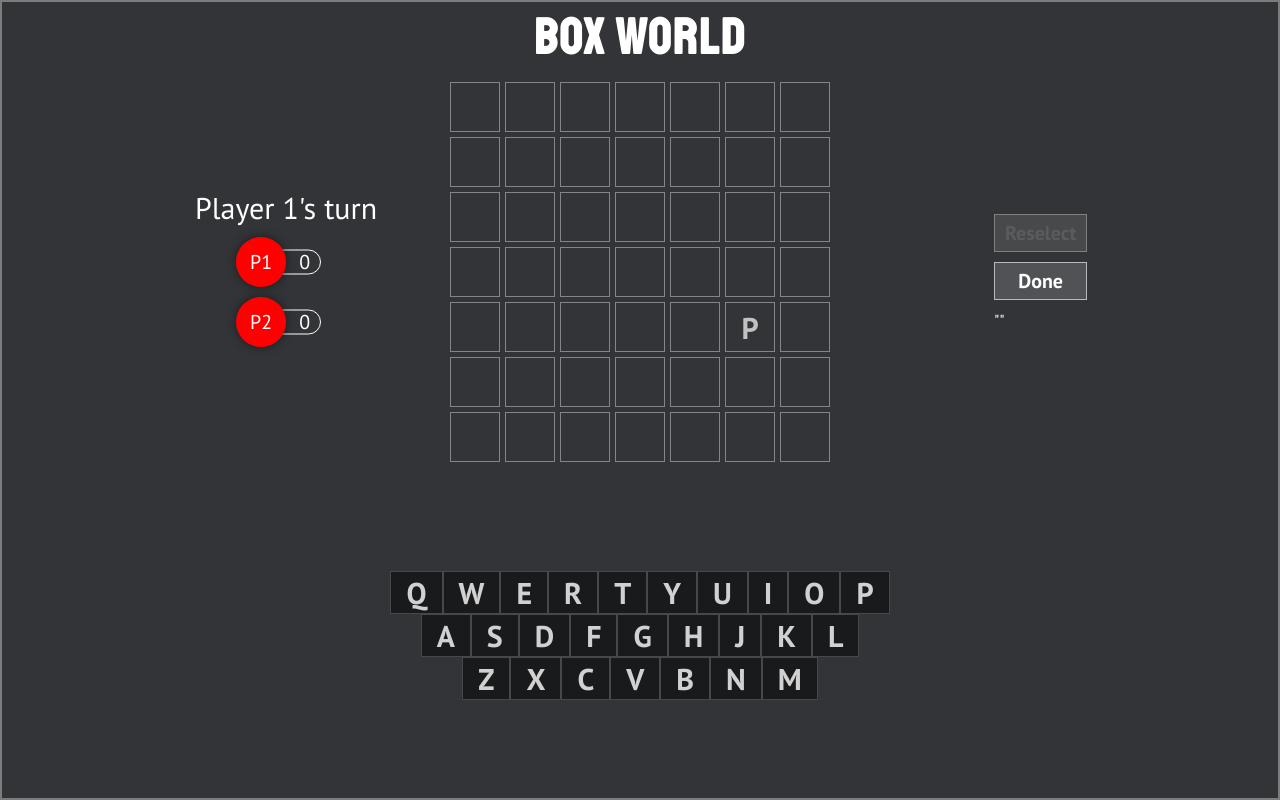
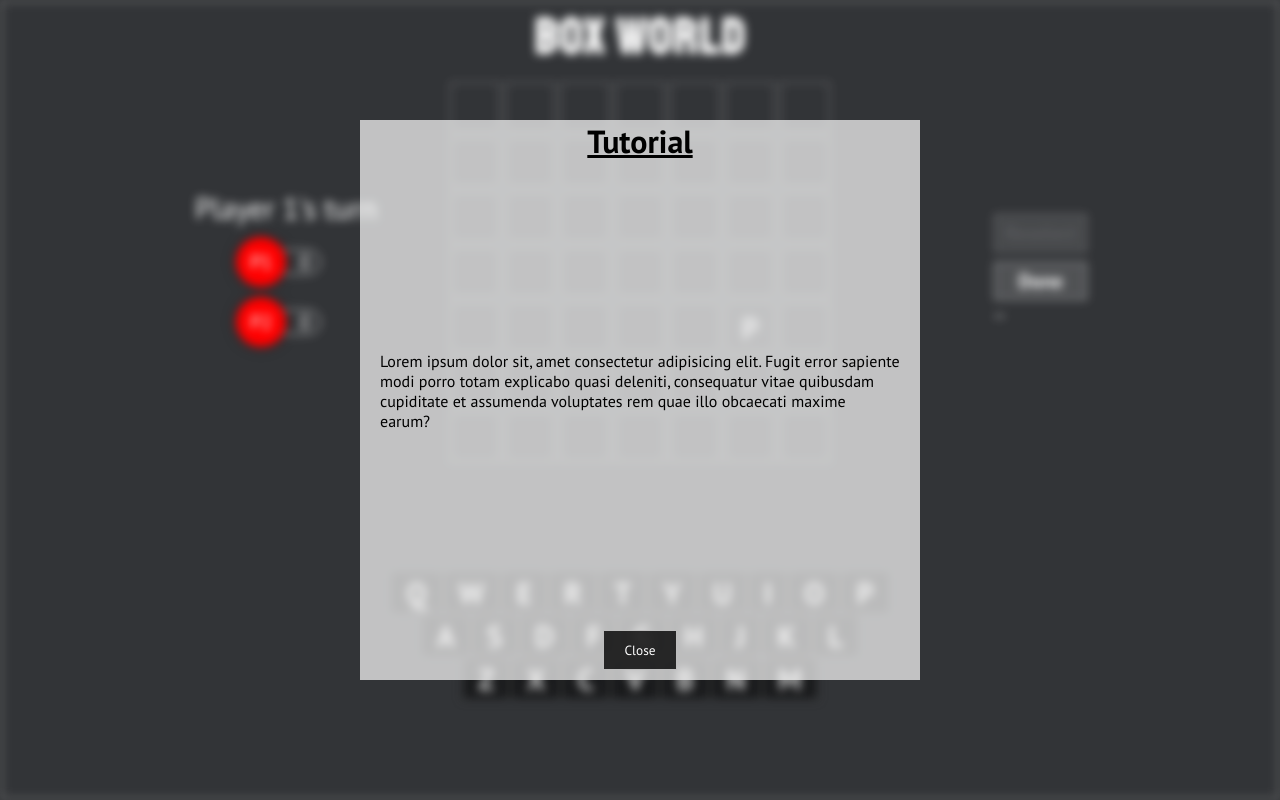
Before and after one commit to kartikth40/box_world, a React (Create React App) app: page / in a window 1280 px wide. Built offline with nearby package versions, Linux system fonts and the light colour scheme.

Commit message:
added tutorial modal (no content yet) on page load to show the players how to play the game

```diff
--- /dev/null
+++ b/src/components/Tutorial/index.jsx
@@ -0,0 +1,27 @@
+import React from 'react'
+import './style.css'
+
+const Tutorial = ({ setShowTutorial }) => {
+  const handleClose = () => {
+    document.querySelector('.page-container').classList.remove('blur')
+    setShowTutorial(false)
+  }
+  return (
+    <div className="tutorial-container">
+      <h1 className="tut-heading">Tutorial</h1>
+      <div className="tut-content">
+        Lorem ipsum dolor sit, amet consectetur adipisicing elit. Fugit error
+        sapiente modi porro totam explicabo quasi deleniti, consequatur vitae
+        quibusdam cupiditate et assumenda voluptates rem quae illo obcaecati
+        maxime earum?
+      </div>
+      <div className="tut-footer">
+        <button className="close-btn" onClick={handleClose}>
+          Close
+        </button>
+      </div>
+    </div>
+  )
+}
+
+export default Tutorial
--- /dev/null
+++ b/src/components/Tutorial/style.css
@@ -0,0 +1,48 @@
+.page-container.blur {
+  filter: blur(5px);
+  pointer-events: none;
+}
+.tutorial-container {
+  display: flex;
+  flex-direction: column;
+  align-items: center;
+  justify-content: space-between;
+  color: black;
+  position: absolute;
+  width: 70vmin;
+  height: 70vmin;
+  left: 50%;
+  top: 50%;
+  transform: translate(-50%, -50%);
+  background-color: rgba(255, 255, 255, 0.7);
+}
+
+.tut-heading {
+  text-align: center;
+  width: 100%;
+  color: black;
+  text-decoration: underline;
+}
+
+.tut-footer {
+  width: 100%;
+  text-align: center;
+  padding: 10px 0;
+}
+
+.close-btn {
+  border: rgba(255, 255, 255, 0.7) solid 1px;
+  background-color: rgba(0, 0, 0, 0.8);
+  color: white;
+  padding: 10px 20px;
+  cursor: pointer;
+}
+.close-btn:hover {
+  background-color: rgba(0, 0, 0, 0.7);
+}
+
+.tut-content {
+  overflow-y: auto;
+  overflow-x: hidden;
+  padding: 10px 20px;
+}
--- a/src/pages/Home/index.jsx
+++ b/src/pages/Home/index.jsx
@@ -3,15 +3,20 @@ import Header from '../../components/Header'
 import Footer from '../../components/Footer'
 import MiddleSection from '../../components/MiddleSection'
 import './style.css'
+import Tutorial from '../../components/Tutorial'
 
 const Home = () => {
   const [disable, setDisable] = useState(false)
+  const [showTutorial, setShowTutorial] = useState(true)
   return (
-    <main className="page-container">
-      <Header />
-      <MiddleSection disable={disable} setDisable={setDisable} />
-      <Footer disable={disable} setDisable={setDisable} />
-    </main>
+    <>
+      <main className="page-container blur">
+        <Header />
+        <MiddleSection disable={disable} setDisable={setDisable} />
+        <Footer disable={disable} setDisable={setDisable} />
+      </main>
+      {showTutorial && <Tutorial setShowTutorial={setShowTutorial} />}
+    </>
   )
 }
 
```
